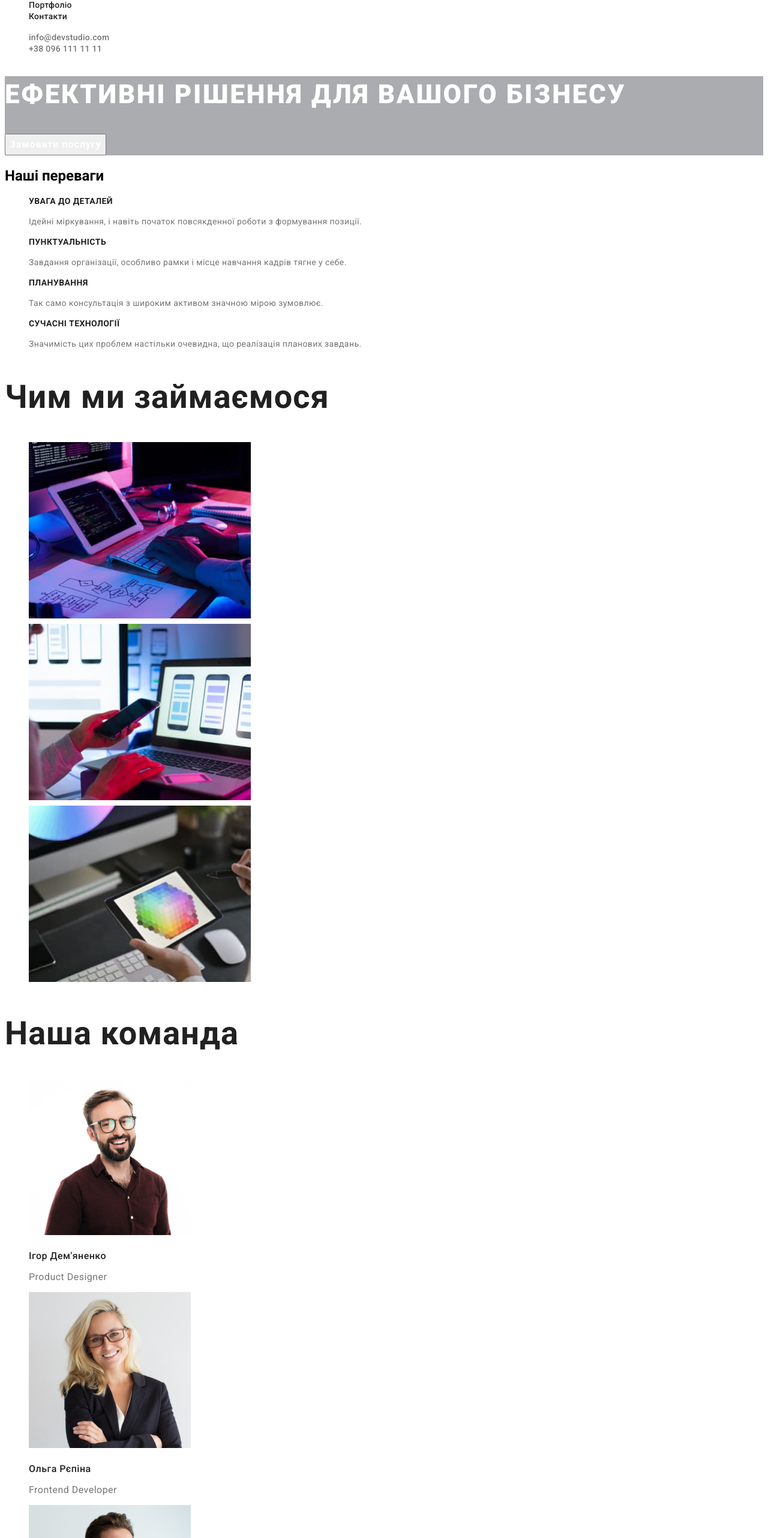
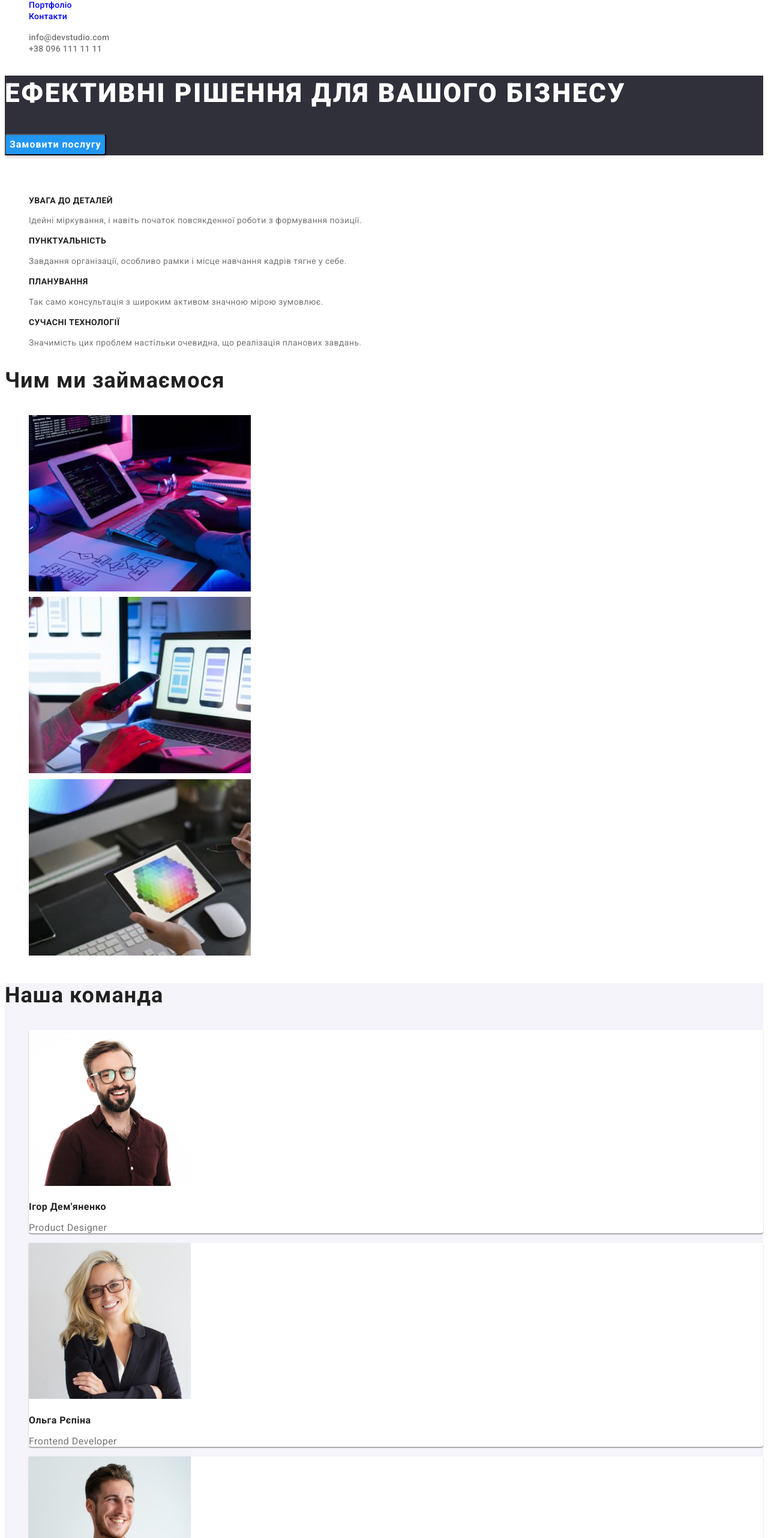
Before and after one commit to FU1Z1/goit-markup-hw-02, a plain HTML site: page index.html in a window 1280 px wide. Shown: the part 76-2640 px from the top of the page at 60% size. Drawn offline with Linux system fonts and the light colour scheme.

Commit message:
Update homework

```diff
--- a/css/styles.css
+++ b/css/styles.css
@@ -3,6 +3,7 @@
 .body {
     font-family: "Roboto", sans-serif;
     background: #FFFFFF;
+    color: #212121;
 }
 
 .link {
@@ -20,7 +21,7 @@
     font-style: normal;
     font-weight: 700;
     font-size: 26px;
-    line-height: calc(31 / 26);
+    line-height: 1.19;
     letter-spacing: 0.03em;
     color: #2196F3;
 }
@@ -28,9 +29,8 @@
 .header-list-link {
     font-weight: 500;
     font-size: 14px;
-    line-height: calc(16 / 14);
+    line-height: 1.14;
     letter-spacing: 0.02em;
-    color: #212121;
 }
 
 .header-list-link:hover, .header-list-link:focus {
@@ -40,7 +40,7 @@
 .header-mail-link {
     font-weight: 500;
     font-size: 14px;
-    line-height: calc(16 / 14);
+    line-height: 1.14;
     letter-spacing: 0.02em;
     color: #757575;
 }
@@ -52,7 +52,7 @@
 .header-tel-link {
     font-weight: 500;
     font-size: 14px;
-    line-height: calc(16 / 14);
+    line-height: 1.14;
     letter-spacing: 0.02em;
     color: #757575;
 }
@@ -64,13 +64,13 @@
 /* Hero styles */
 
 .hero {
-    background: rgba(47, 48, 58, 0.4);
+    background: #2F303A;
 }
 
 .hero-text {
     font-weight: 900;
     font-size: 44px;
-    line-height: calc(60 / 44);
+    line-height: 1.36;
     letter-spacing: 0.06em;
     text-transform: uppercase;
     color: #FFFFFF;
@@ -79,57 +79,74 @@
 .hero-button {
     font-weight: 700;
     font-size: 16px;
-    line-height: calc(30 / 16);
+    line-height: 1.87;
     letter-spacing: 0.06em;
     color: #FFFFFF;
     font-family: inherit;
+    cursor: pointer;
+    background: #2196F3;
+    box-shadow: 0px 4px 4px rgba(0, 0, 0, 0.15);
+    border-radius: 4px;
+}
+
+.hero-hidden-text {
+    visibility: hidden;
 }
 
 .benefits-title {
-    font-weight: 700;
     font-size: 14px;
-    line-height: calc(16 / 14);
+    line-height: 1.14;
     letter-spacing: 0.03em;
     text-transform: uppercase;
-    color: #212121;
 }
 
 .benefits-subtitle {
-    font-weight: 400;
     font-size: 14px;
-    line-height: calc(24 / 14);
+    line-height: 1.71;
     letter-spacing: 0.03em;
     color: #757575;
 }
 
 .activities {
-    font-weight: 700;
     font-size: 36px;
-    line-height: calc(42 / 36);
+    line-height: 1.16;
     letter-spacing: 0.03em;
-    color: #212121;
+}
+
+.activities-text {
+    font-size: 36px;
+    line-height: 1.16;
+    letter-spacing: 0.03em;
 }
 
 .team {
-    font-weight: 700;
     font-size: 36px;
-    line-height: calc(42 / 36);
+    line-height: 1.16;
     letter-spacing: 0.03em;
-    color: #212121;
+    background: #F5F4FA;
+}
+
+.team-text {
+    font-size: 36px;
+    line-height: 1.16;
+    letter-spacing: 0.03em;
+}
+
+.team-list-item {
+    background: #FFFFFF;
+    box-shadow: 0px 1px 3px rgba(0, 0, 0, 0.12), 0px 1px 1px rgba(0, 0, 0, 0.14), 0px 2px 1px rgba(0, 0, 0, 0.2);
+    border-radius: 0px 0px 4px 4px;
 }
 
 .team-name {
-    font-weight: 500;
     font-size: 16px;
-    line-height: calc(19 / 16);
+    line-height: 1.187;
     letter-spacing: 0.03em;
-    color: #212121;
 }
 
 .team-job {
-    font-weight: 400;
     font-size: 16px;
-    line-height: calc(19 / 16);
+    line-height: 1.187;
     letter-spacing: 0.03em;
     color: #757575;
 }
@@ -145,7 +162,7 @@
     font-style: normal;
     font-weight: 700;
     font-size: 26px;
-    line-height: calc(31 / 26);
+    line-height: 1.19;
     letter-spacing: 0.03em;
     color: #2196F3;
 }
@@ -153,7 +170,7 @@
 .footer-address {
     font-weight: 400;
     font-size: 14px;
-    line-height: calc(24 / 14);
+    line-height: 1.71;
     letter-spacing: 0.03em;
     color: #FFFFFF;
 }
@@ -161,7 +178,7 @@
 .footer-mail-link {
     font-weight: 400;
     font-size: 14px;
-    line-height: calc(24 / 14);
+    line-height: 1.71;
     letter-spacing: 0.03em;
     color: rgba(255, 255, 255, 0.6);
 }
@@ -173,7 +190,7 @@
 .footer-tel-link {
     font-weight: 400;
     font-size: 14px;
-    line-height: calc(24 / 14);
+    line-height: 1.71;
     letter-spacing: 0.03em;
     color: rgba(255, 255, 255, 0.6);
 }
--- a/index.html
+++ b/index.html
@@ -34,7 +34,7 @@
         <button class="hero-button button" type="button">Замовити послугу</button>
         </section>
         <section class="benefits">
-            <h2>Наші переваги</h2>
+            <h2 class="hero-hidden-text">Наші переваги</h2>
             <ul class="list">
                 <li>
             <h3 class="benefits-title">УВАГА ДО ДЕТАЛЕЙ</h3>
@@ -55,7 +55,7 @@
             </ul>
         </section>
         <section class="activities">
-            <h2>Чим ми займаємося</h2>
+            <h2 class="activities-text">Чим ми займаємося</h2>
             <ul class="list">
                 <li><img src="./images/img1.jpg" alt="programmer" width="370" height="294"></li>
                 <li><img src="./images/img2.jpg" alt="phone" width="370" height="294"></li>
@@ -63,24 +63,24 @@
             </ul>
         </section>
         <section class="team">
-            <h2>Наша команда</h2>
+            <h2 class="team-text">Наша команда</h2>
             <ul class="list">
-                <li>
+                <li class="team-list-item">
                 <img src="./images/igor.jpg" alt="Product Designer" width="270" height="260">
                 <h3 class="team-name">Ігор Дем'яненко</h3>
                 <p class="team-job">Product Designer</p>
                 </li>
-                <li>
+                <li class="team-list-item">
                 <img src="./images/olga.jpg" alt="Frontend Developer" width="270" height="260">
                 <h3 class="team-name">Ольга Рєпіна</h3>
                 <p class="team-job">Frontend Developer</p>
                 </li>
-                <li>
+                <li class="team-list-item">
                 <img src="./images/mikola.jpg" alt="Marketing" width="270" height="260">
                 <h3 class="team-name">Микола Тарасов</h3>
                 <p class="team-job">Marketing</p>
                 </li>
-                <li>
+                <li class="team-list-item">
                 <img src="./images/mikhalo.jpg" alt="UI Designer" width="270" height="260">
                 <h3 class="team-name">Михайло Єрмаков</h3>
                 <p class="team-job">UI Designer</p>
```
